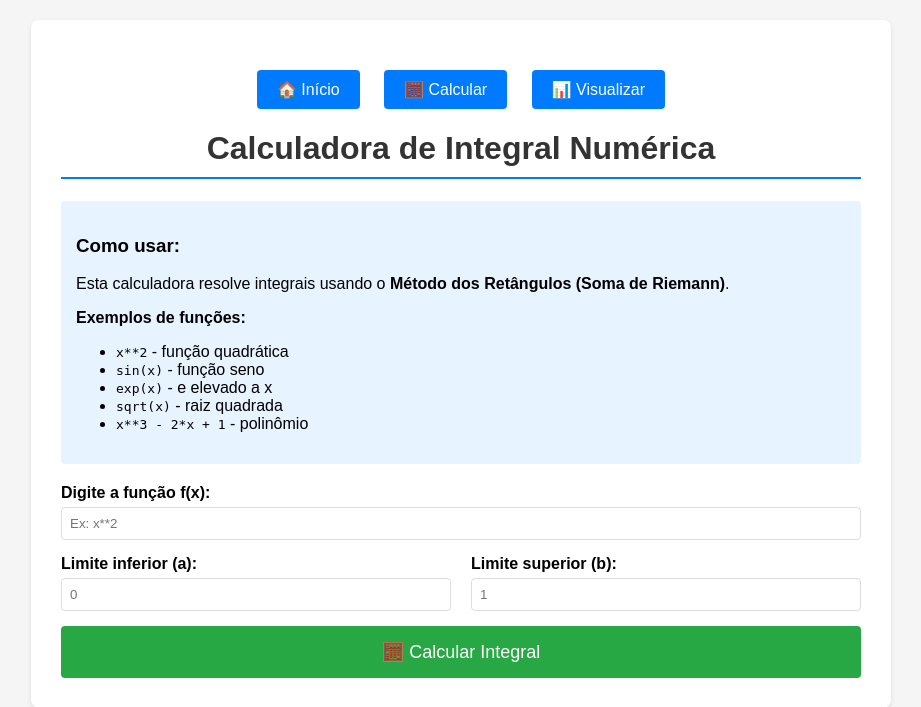
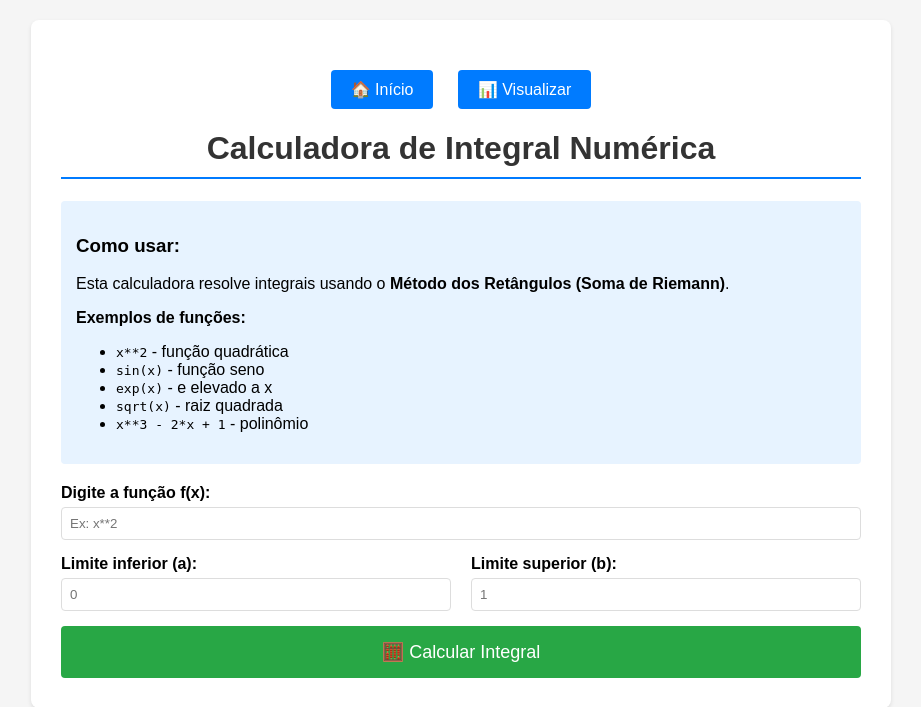
Before and after one commit to SaraMag25/Calculo_integral, a Django app: page / in a window 1280 px wide. Shown: the top 707 px of the page, without its empty margins (179-1100 px from the left). Run offline with Django 5.2, Linux system fonts and the light colour scheme.

Commit message:
ajeitando html

```diff
--- a/calculo_integral/templates/calculo_integral/base.html
+++ b/calculo_integral/templates/calculo_integral/base.html
@@ -92,7 +92,6 @@
     <div class="container">
         <nav class="nav">
             <a href="/">🏠 Início</a>
-            <a href="/calcular/">🧮 Calcular</a>
             <a href="/visual/">📊 Visualizar</a>
         </nav>
         <h1>{% block header %}Calculadora de Integral Numérica{% endblock %}</h1>
--- a/calculo_integral/templates/calculo_integral/visualizacao.html
+++ b/calculo_integral/templates/calculo_integral/visualizacao.html
@@ -92,7 +92,6 @@
         <!-- Navegação -->
         <nav class="nav">
             <a href="/">🏠 Início</a>
-            <a href="/calcular/">🧮 Calcular</a>
             <a href="/visual/">📊 Integral</a>
         </nav>
 
```
